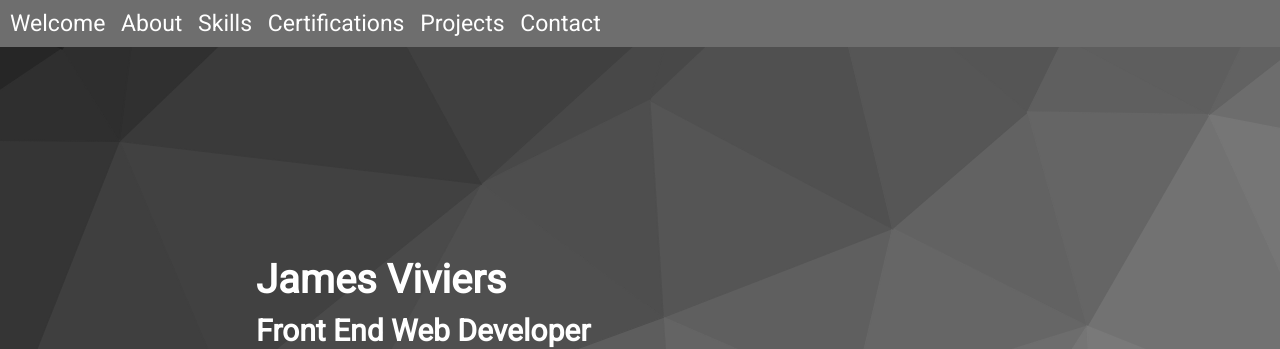
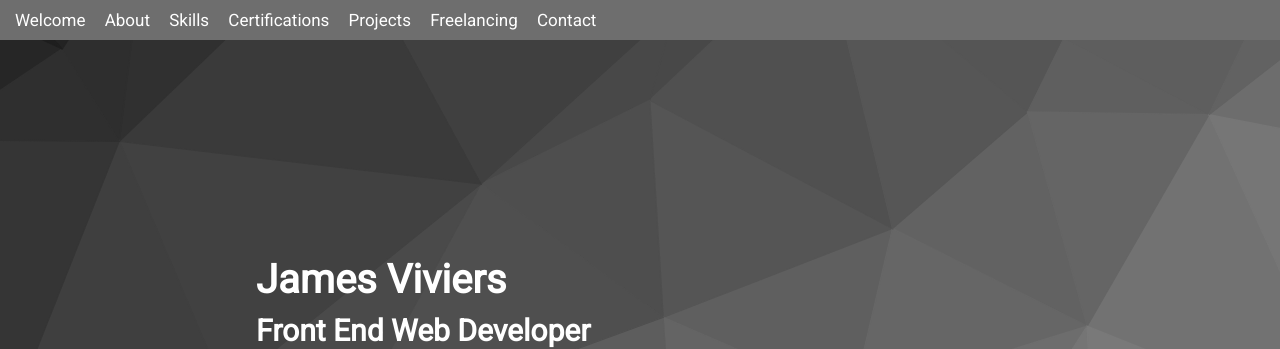
Before and after one commit to jprogdev14/jprogdev14.gihub.io, a plain HTML site: page index.html in a window 1280 px wide. Shown: the top 349 px of the page. Drawn offline with Linux system fonts and the light colour scheme.

Commit message:
Freelancing link

```diff
--- a/index.html
+++ b/index.html
@@ -23,6 +23,7 @@
                         <li><a href="#skills">Skills</a></li>
                         <li><a href="#certs">Certifications</a></li>
                         <li><a href="#projects">Projects</a></li>
+                        <li><a href="https://www.fiverr.com/jprogdev14" target="_blank">Freelancing</a></li>
                         <li><a href="#contact">Contact</a></li>
                     </ul>
                 </div>
@@ -35,6 +36,7 @@
                         <li><a href="#skills">Skills</a></li>
                         <li><a href="#certs">Certifications</a></li>
                         <li><a href="#projects">Projects</a></li>
+                        <li><a href="https://www.fiverr.com/jprogdev14" target="_blank">Freelancing</a></li>
                         <li><a href="#contact">Contact</a></li>
                     </ul>
                 </div>
--- a/scripts/css/animation.css
+++ b/scripts/css/animation.css
@@ -4,7 +4,7 @@
         height: 0px;
     }
     to {
-        height: 157px;
+        height: 180px;
     }
 }
 
--- a/scripts/css/theme.css
+++ b/scripts/css/theme.css
@@ -98,7 +98,7 @@ footer {
         width: 100%;
         padding: 10px 0;
         font-family: 'Roboto', sans-serif;
-        font-size: 23px;
+        font-size: 17px;
         background-color: #6e6e6e;
     }
 
@@ -108,7 +108,7 @@ footer {
 
     header nav #desktop-menu ul li {
         display: inline-block;
-        margin-left: 10px;
+        margin-left: 15px;
     }
 
     header nav #desktop-menu ul li a {
```
